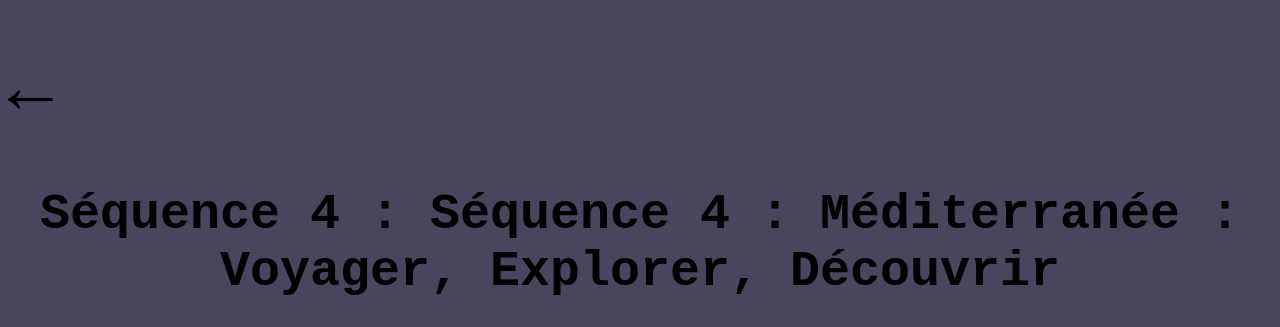
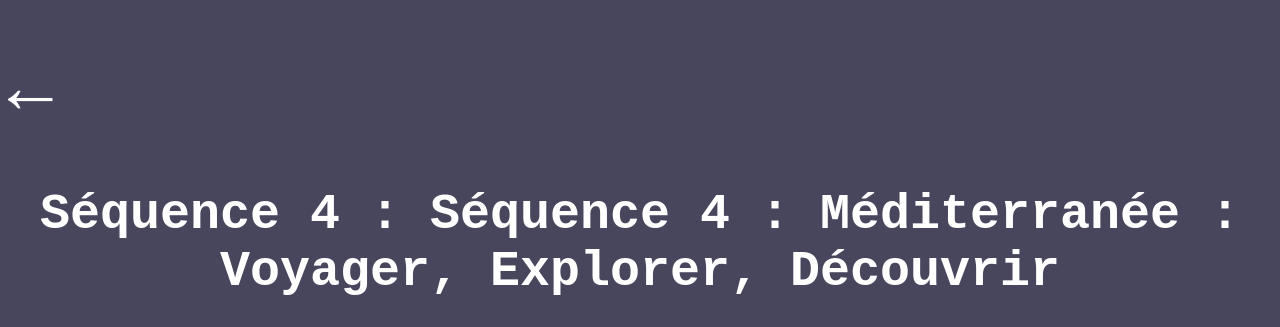
Before and after one commit to Lilian-Ma/Lilian-Ma.github.io, a plain HTML site: page files/mediterranee.html in a window 1280 px wide. Shown: the top 327 px of the page. Drawn offline with Linux system fonts and the light colour scheme.

Commit message:
Update travaux.css

```diff
--- a/css/travaux.css
+++ b/css/travaux.css
@@ -3,7 +3,7 @@ html {
 }
 
 body {
-	color:#000000;
+	color:#FFFFFF;
 	background-color: #48465D;
 }
 
@@ -13,7 +13,7 @@ p {
 }
 
 :any-link {
-	color: #000000;
+	color: #FFFFFF;
     text-decoration: none;
 }
 h1 {
```
